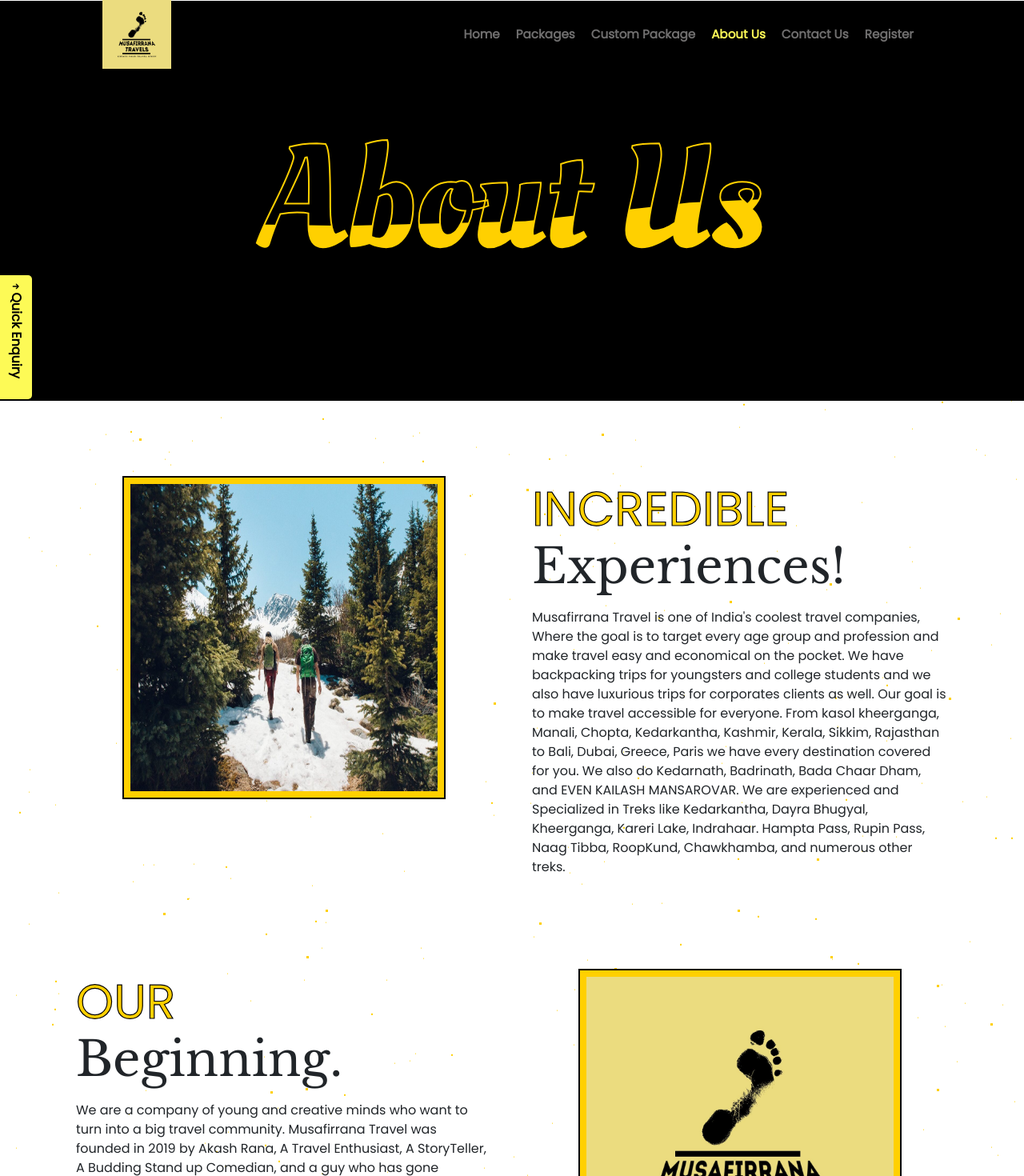
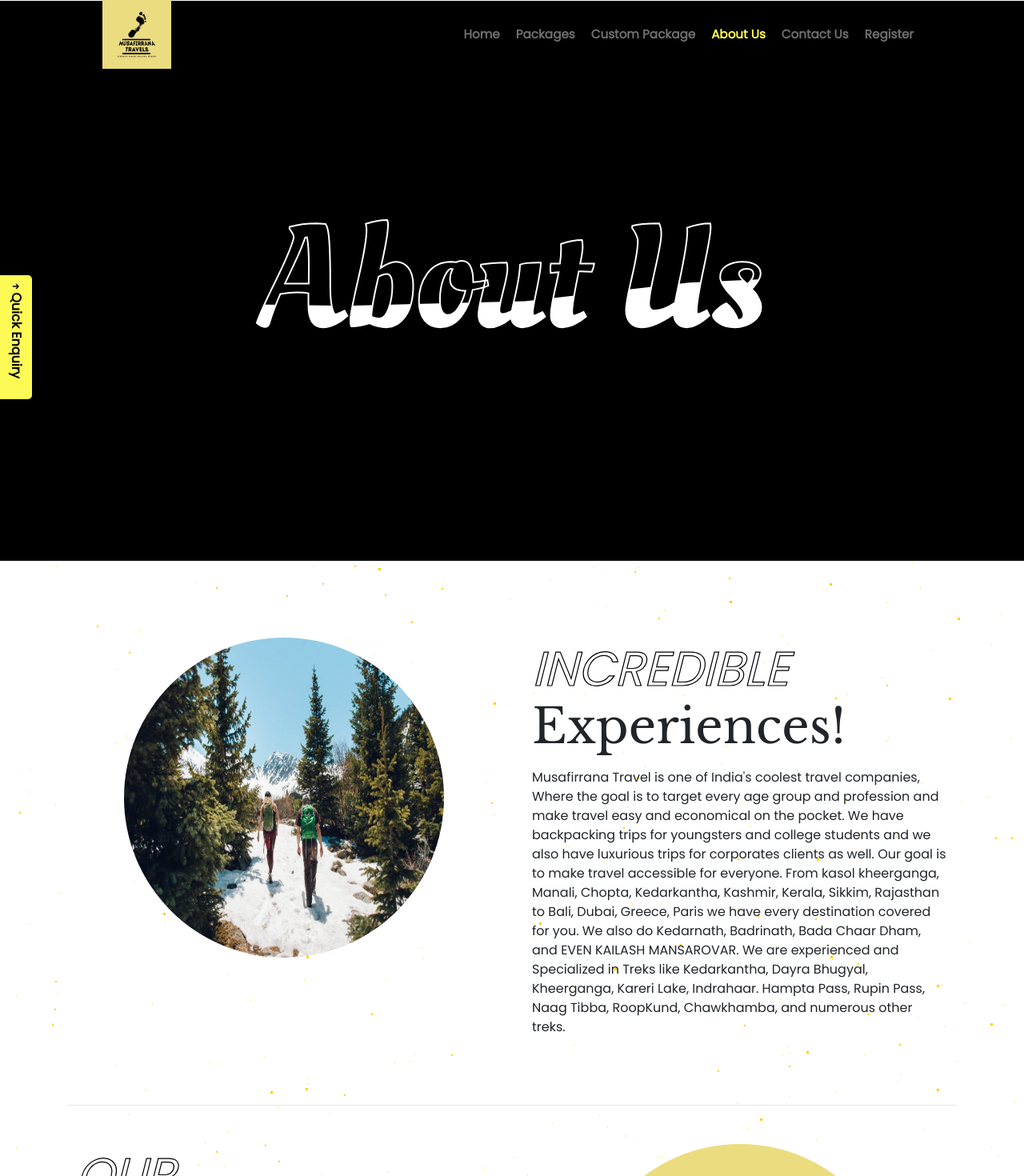
Before and after one commit to JSR-Solutions/musafirana-website, a React (Create React App) app: page /about-us in a window 1280 px wide. Shown: the top 1470 px of the page at 80% size. Built offline with nearby package versions, Linux system fonts and the light colour scheme; a web font is replaced by a local one.

Commit message:
about us sadly

```diff
--- a/src/Components/Aboutus.js
+++ b/src/Components/Aboutus.js
@@ -17,16 +17,22 @@
 import fox from '../Assets/digitalfox.jpeg'
 import {AiOutlineMail} from 'react-icons/ai'
 import {AiFillPhone} from 'react-icons/ai'
+import AOS from "aos";
+import "aos/dist/aos.css";
+
 
 const AboutUs = () => {
+
+  AOS.init() ;
   return (
+
     <div className="wrapper">
       <div id="stars"></div>
       <div id="stars2"></div>
       <div id="stars3"></div>
       <div className="aboutus">
 
-        <div className="heading">
+        <div data-aos="fade-down" className="heading">
           <h2>About Us</h2>
           <h2>About Us</h2>
         </div>
@@ -39,34 +45,36 @@
 
               <Row className='hmyadnhitumko'>
                 <Col sm={12} lg={6} xs={12}>
-                  <div className="banner1">
+                  <div data-aos="fade-right" className="banner1">
                     <img src={bg1} />
                   </div>
                 </Col>
 
                 <Col sm={12} lg={6} xs={12}>
-                  <p ><h3><div className='change-color'>INCREDIBLE</div> Experiences!
+                  <p ><h3><div data-aos="fade-down" className='change-color'>INCREDIBLE</div> Experiences!
                 </h3> Musafirrana Travel is one of India's coolest travel companies, Where the goal is to target every age group and profession and make travel easy and economical on the pocket. We have backpacking trips for youngsters and college students and we also have luxurious trips for corporates clients as well. Our goal is to make travel accessible for everyone.
                 From kasol kheerganga, Manali, Chopta, Kedarkantha, Kashmir, Kerala, Sikkim, Rajasthan to Bali, Dubai, Greece, Paris we have every destination covered for you. We also do Kedarnath, Badrinath, Bada Chaar Dham, and EVEN KAILASH MANSAROVAR. We are experienced and Specialized in Treks like Kedarkantha, Dayra Bhugyal, Kheerganga, Kareri Lake, Indrahaar. Hampta Pass, Rupin Pass, Naag Tibba, RoopKund, Chawkhamba, and numerous other treks.
 </p>
                 </Col>
               </Row>
 
+              <hr className="hrr"></hr>
+
               <Row className='hmyadnhitumko'>
                 <Col md={{ order: 2, span: 12 }} lg={{ span: 6, order: 1 }} xs={12}>
-                  <p><h3><div className='change-color'>OUR</div> Beginning.</h3>We are a company of young and creative minds who want to turn into a big travel community.  Musafirrana Travel was founded in 2019 by Akash Rana, A Travel Enthusiast, A StoryTeller, A Budding Stand up Comedian, and a guy who has gone through a lot to make this dream of making a travel Community come true. Every trip There will be story Sessions so that we broaden our perception towards life.
+                  <p><h3><div data-aos="fade-down" className='change-color'>OUR</div> Beginning.</h3>We are a company of young and creative minds who want to turn into a big travel community.  Musafirrana Travel was founded in 2019 by Akash Rana, A Travel Enthusiast, A StoryTeller, A Budding Stand up Comedian, and a guy who has gone through a lot to make this dream of making a travel Community come true. Every trip There will be story Sessions so that we broaden our perception towards life.
 
 Hope we all will see each other one day on a path where everything brings us together.</p>
                 </Col>
                 <Col md={{ order: 1, span: 12 }} lg={{ span: 6, order: 2 }} xs={12}>
-                  <div className="banner1">
+                  <div data-aos="fade-left" className="banner1">
                     <img src={bg2} />
                   </div>
                 </Col>
               </Row>
 
               <div className='maujkaradibete'>
-                <div className='ekaurdiv'>
+                <div data-aos="flip-up" className='ekaurdiv'>
                   <center><h1>WHAT WE PROVIDE</h1></center>
 
                   <div className='services'>
@@ -123,7 +131,7 @@
               </div>
               <br /><br /><br />
 
-              <div className="banner3">
+              <div data-aos="flip-up" className="banner3">
                 <center><h1>WHY CHOOSE US?</h1></center>
                 <div className='services'>
                   <Row>
@@ -176,7 +184,7 @@
               </div>
 
               <div className="team">
-              <center><h1>OUR TEAM</h1></center>
+             <div data-aos="flip-up"> <center><h1>OUR TEAM</h1></center></div>
               <br></br><br></br>
               <Row>
               <Col>
--- a/src/Styles/aboutus.css
+++ b/src/Styles/aboutus.css
@@ -15,7 +15,7 @@
   }
 
   .heading {
-    height: 500px;
+    height: 700px;
     width: 100%;
     background-color: black;
     position: relative;
@@ -34,10 +34,10 @@
     .heading h2:nth-child(1) {
         color: transparent;
 
-        -webkit-text-stroke: 2px rgb(255, 208, 0);
+        -webkit-text-stroke: 2px white;
     }
     .heading h2:nth-child(2) {
-        color:rgb(255, 208, 0);
+        color:white;
 
         animation: animate 4s ease-in-out infinite;
     }
@@ -76,8 +76,8 @@
 
     .change-color{
 
-        color:rgb(255, 208, 0) ;
-
+        color:white ;
+        font-style: italic;
         -webkit-text-stroke: 1.2px black;
 
     }
@@ -94,31 +94,46 @@
       margin-bottom: 50px;
     }
 
+
     .banner1{
       width: 400px;
       margin: 32px auto;
-      background-color: black;
+      transition: all .4s ease;
+
     }
     .banner1 img {
 		width: 100%;
 		height: 400px;
+    -webkit-border-radius: 50%;
+    -moz-border-radius: 50%;
+    -ms-border-radius: 50%;
+    -o-border-radius: 50%;
+    border-radius: 50%;
 
-		border: 8px solid rgb(255, 208, 0);
+		/* border: 8px solid rgb(255, 208, 0); */
 
-		outline: 2px solid black;
+		/* outline: 2px solid black; */
 		transition: all .4s ease;
 	  }
+
+    .banner1:hover{
+      background-color: black;
+      -webkit-border-radius: 50%;
+    -moz-border-radius: 50%;
+    -ms-border-radius: 50%;
+    -o-border-radius: 50%;
+    border-radius: 50%;
+    }
 	  .banner1 img:hover{
-		transform: rotate(8deg);
+		transform:  scale(0.96);
 
 
-		border: 8px solid rgb(255, 208, 0);
+		/* border: 8px solid rgb(255, 208, 0); */
 
 	  }
     .maujkaradibete{
         background-color:transparent;
         align-content: center;
-
     }
 
     .ekaurdiv h1 {
@@ -181,16 +196,16 @@
       width: 100%;
       height: 400px;
 
-      border: 8px solid rgb(255, 208, 0);
+      /* border: 8px solid rgb(255, 208, 0); */
 
       outline: 2px solid black;
       transition: all .4s ease;
     }
     .banner2 img:hover{
-      transform: rotate(8deg);
+      transform: scale(0.96);
 
 
-      border: 8px solid rgb(255, 208, 0);
+      /* border: 8px solid rgb(255, 208, 0); */
 
     }
 
@@ -269,7 +284,7 @@
 }
 
 .flip > .back h2{
-	color: #ffd000;
+	color: white;
 }
 
 
@@ -321,7 +336,7 @@
 .flip > .back p {
   font-size: 0.9125rem;
   line-height: 160%;
-  color: #ffd000;
+  color: white;
 }
 
 .flip > .front h1{
```
